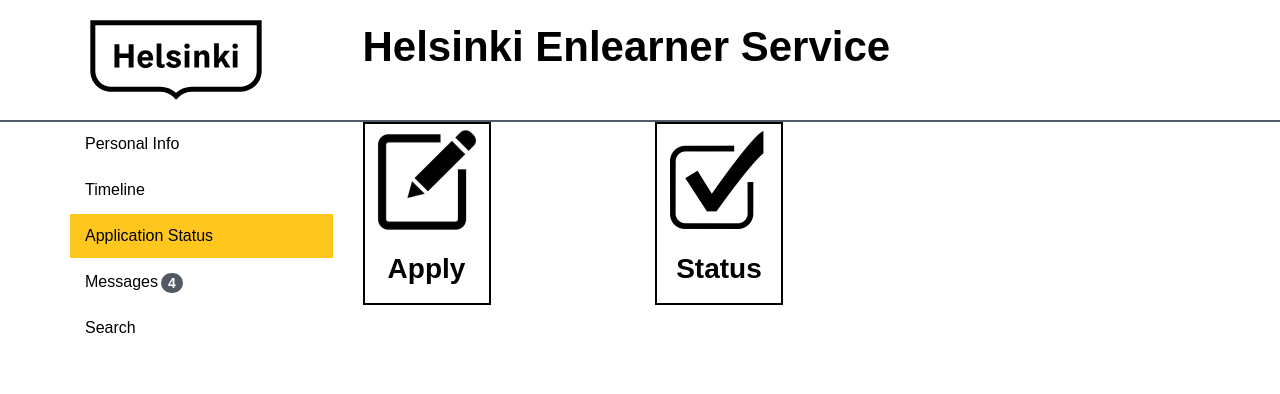
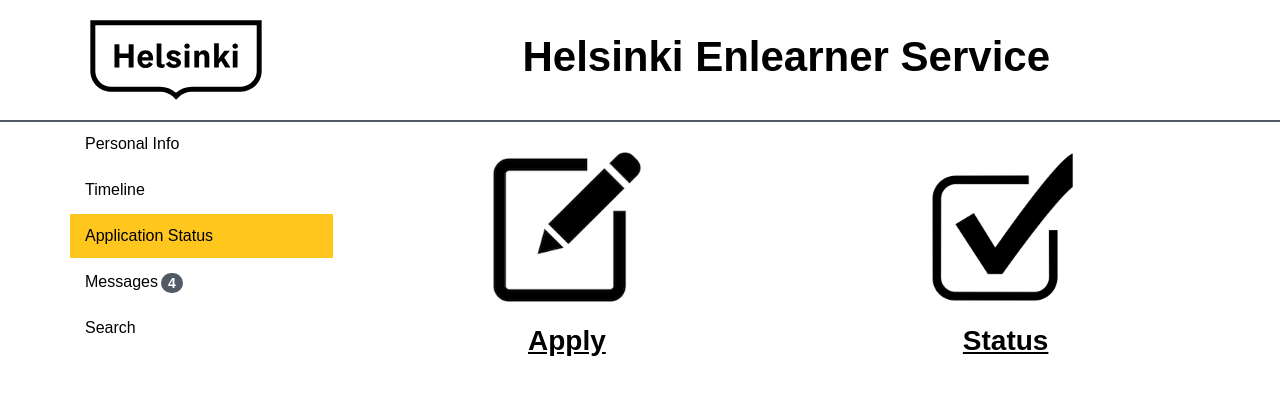
Before and after one commit to visapartanen/Helsinkiproject, a React (Create React App) app: page / in a window 1280 px wide. Shown: the top 394 px of the page. Built offline with nearby package versions, Linux system fonts and the light colour scheme; a web font is replaced by a local one.

Commit message:
UI improvements

```diff
--- a/src/ApplicationStatus.js
+++ b/src/ApplicationStatus.js
@@ -35,17 +35,17 @@
 
       <div>
         <div className="row">
-          <div className="col-sm-6 col-md-4">
-            <button type="button" className="btn btn-default" onClick={this.changeContent.bind(this, 'apply')}>
-              <img src="images/apply.png" alt="apply" style={{width: 100}}/>
+          <div className="col-sm-6">
+            <a className="application-button" onClick={this.changeContent.bind(this, 'apply')}>
+              <img src="images/apply.png" alt="apply"/>
               <h3>Apply</h3>
-            </button>
+            </a>
           </div>
-          <div className="col-sm-6 col-md-4">
-            <button type="button" className="btn btn-default" onClick={this.changeContent.bind(this, 'status')}>
-              <img src="images/check.png" alt="status" style={{width: 100}}/>
+          <div className="col-sm-6">
+            <a className="application-button" onClick={this.changeContent.bind(this, 'status')}>
+              <img src="images/check.png" alt="status"/>
               <h3>Status</h3>
-            </button>
+            </a>
           </div>
         </div>
 
--- a/src/PersonalInfo.js
+++ b/src/PersonalInfo.js
@@ -3,11 +3,11 @@
 class PersonalInfo extends Component {
   render() {
     return (
-      <div>
+      <div className="personal-info">
 
         <form>
 
-          <label htmlFor="title">Your Information</label>
+          <h4>Your Information</h4>
           <div className="form-group">
             <label htmlFor="firstname">First name</label>
             <input type="text" className="form-control" id="firstname" placeholder="Matti" />
@@ -28,7 +28,9 @@
             <input type="text" className="form-control" id="secondaryaddress" placeholder="Lauttasaarinkuja 2, Helsinki" />
           </div>
 
-          <label htmlFor="title">First Child's Information</label>
+          <div className="row">
+           <div className="col-md-6">
+              <h4>First Child's Information</h4>
               <div className="form-group">
                 <label htmlFor="child1firstname">First name</label>
                 <input type="text" className="form-control" id="child1firstname" placeholder="Ritva" />
@@ -39,8 +41,10 @@
                 <label htmlFor="birthdate">Birthdate</label>
                 <input type="date" className="form-control" id="birthdate" defaultValue="2010-01-20" />
               </div>
+            </div>
 
-            <label htmlFor="title">Second Child's Information</label>
+            <div className="col-md-6">
+              <h4>Second Child's Information</h4>
               <div className="form-group">
                 <label htmlFor="child2firstname">First name</label>
                 <input type="text" className="form-control" id="child2firstname" placeholder="Timo" />
@@ -50,6 +54,8 @@
 
                 <label htmlFor="birthdate2">Birthdate</label>
                 <input type="date" className="form-control" id="birthdate2" defaultValue="2010-01-20" />
+              </div>
+            </div>
           </div>
 
           {/*<button className="btn btn-default">Add</button>*/}
--- a/src/Search.js
+++ b/src/Search.js
@@ -132,13 +132,8 @@
   render() {
     return (
       <div>
-        <div className="btn-group" data-toggle="buttons">
-          {schoolTypes.map(({name, id}) =>
-            <a key={id} className={this.state.schoolType === id ? 'btn btn-default' : 'btn btn-primary'} onClick={this.selectSchoolType.bind(this, id)}>
-              {name}
-            </a>
-          )}
-        </div>
+      <div className="categories">
+        Language:&nbsp;&nbsp;
         <div className="btn-group" data-toggle="buttons">
           <a className={this.state.language === 'fi' ? 'btn btn-default' : 'btn btn-primary'} onClick={this.selectLanguage.bind(this, 'fi')}>
             Finnish
@@ -147,6 +142,19 @@
             Swedish
           </a>
         </div>
+      </div>
+
+      <div className="categories">
+        Education:&nbsp;&nbsp;
+        <div className="btn-group" data-toggle="buttons">
+            {schoolTypes.map(({name, id}) =>
+              <a key={id} className={this.state.schoolType === id ? 'btn btn-default' : 'btn btn-primary'} onClick={this.selectSchoolType.bind(this, id)}>
+                {name}
+              </a>
+            )}
+        </div>
+      </div>
+
         <GoogleMapLoader
           params={{
               key: MY_API_KEY,
--- a/src/sass/main.scss
+++ b/src/sass/main.scss
@@ -15,6 +15,25 @@
 }
 .header {
 	border-bottom: 2px solid $dark-gray;
+
+	h1 {
+    position: relative;
+    top: 10px;
+    text-align: center;
+	}
+}
+.application-button {
+	padding: 30px;
+	display: block;
+	text-align: center;
+
+	img {
+		width: 150px;
+	}
+	h3 {
+		text-decoration: none;
+		color: #000;
+	}
 }
 .alasisennys {
 	padding-bottom: 1cm;
@@ -48,3 +67,22 @@
 .paddingchat{
 	padding: 2px;
 }
+
+.personal-info {
+	form {
+		margin: 25px;
+	}
+
+	.form-group {
+		margin-top: 15px;
+		margin-bottom: 50px;
+	}
+
+	input {
+		max-width: 350px;
+	}
+
+}
+.categories {
+	margin: 10px;
+}
```
Also changed, not shown: public/css/main.css. Lines whose indentation alone changed are shown as unchanged.
